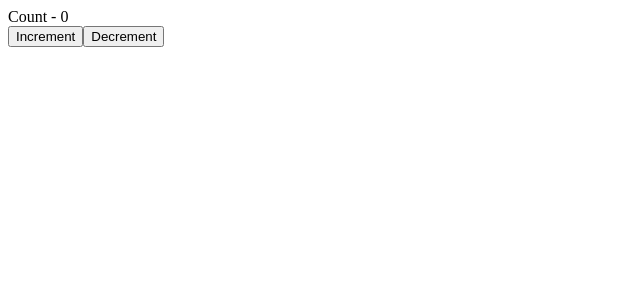
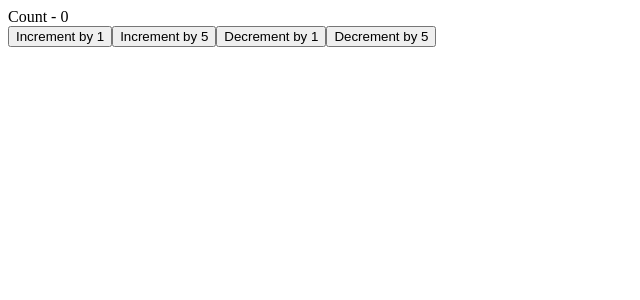
Before and after one commit to Ujjal-ENG/functional-react, a React (Create React App) app in the folder react-project-template/: page / in a window 1280 px wide. Shown: the top 300 px of the page, without its empty margins (0-640 px from the left). Built offline with nearby package versions, Linux system fonts and the light colour scheme.

Commit message:
learnt completely new things

```diff
--- a/react-project-template/src/App.js
+++ b/react-project-template/src/App.js
@@ -1,10 +1,11 @@
 import React from 'react';
+import ComplexUseRedcuer from './components/ComplexUseRedcuer';
 import UseReducerCounter from './components/UseReducerCounter';
 
 const App = () => {
     return (
         <div>
-            <UseReducerCounter />
+            <ComplexUseRedcuer />
         </div>
     );
 };
--- /dev/null
+++ b/react-project-template/src/components/ComplexUseRedcuer.js
@@ -0,0 +1,66 @@
+import React, { useReducer } from 'react';
+
+const initialState = {
+    counter: 0
+};
+const reducer = (state, action) => {
+    switch (action.type) {
+        case 'increment':
+            return { counter: state.counter + action.value };
+        case 'decrement':
+            return { counter: state.counter - action.value };
+        default:
+            return state.counter;
+    }
+};
+
+const ComplexUseRedcuer = () => {
+    const [count, dispatch] = useReducer(reducer, initialState);
+    return (
+        <div>
+            <div>Count - {count.counter}</div>
+            <button
+                type="button"
+                onClick={() =>
+                    dispatch({
+                        type: 'increment',
+                        value: 1
+                    })
+                }>
+                Increment by 1
+            </button>
+            <button
+                type="button"
+                onClick={() =>
+                    dispatch({
+                        type: 'increment',
+                        value: 5
+                    })
+                }>
+                Increment by 5
+            </button>
+            <button
+                type="button"
+                onClick={() =>
+                    dispatch({
+                        type: 'decrement',
+                        value: 1
+                    })
+                }>
+                Decrement by 1
+            </button>
+            <button
+                type="button"
+                onClick={() =>
+                    dispatch({
+                        type: 'decrement',
+                        value: 5
+                    })
+                }>
+                Decrement by 5
+            </button>
+        </div>
+    );
+};
+
+export default ComplexUseRedcuer;
```
Also changed, not shown: react-project-template/.eslintrc.json.
